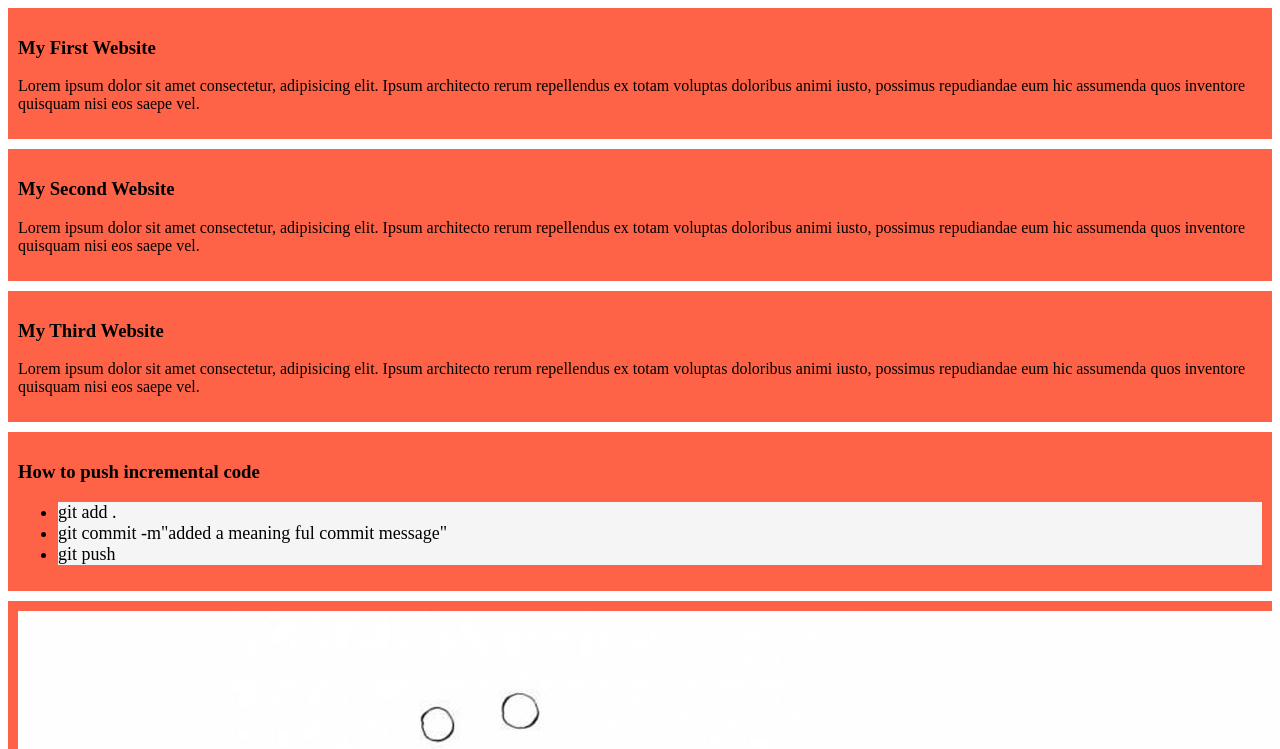
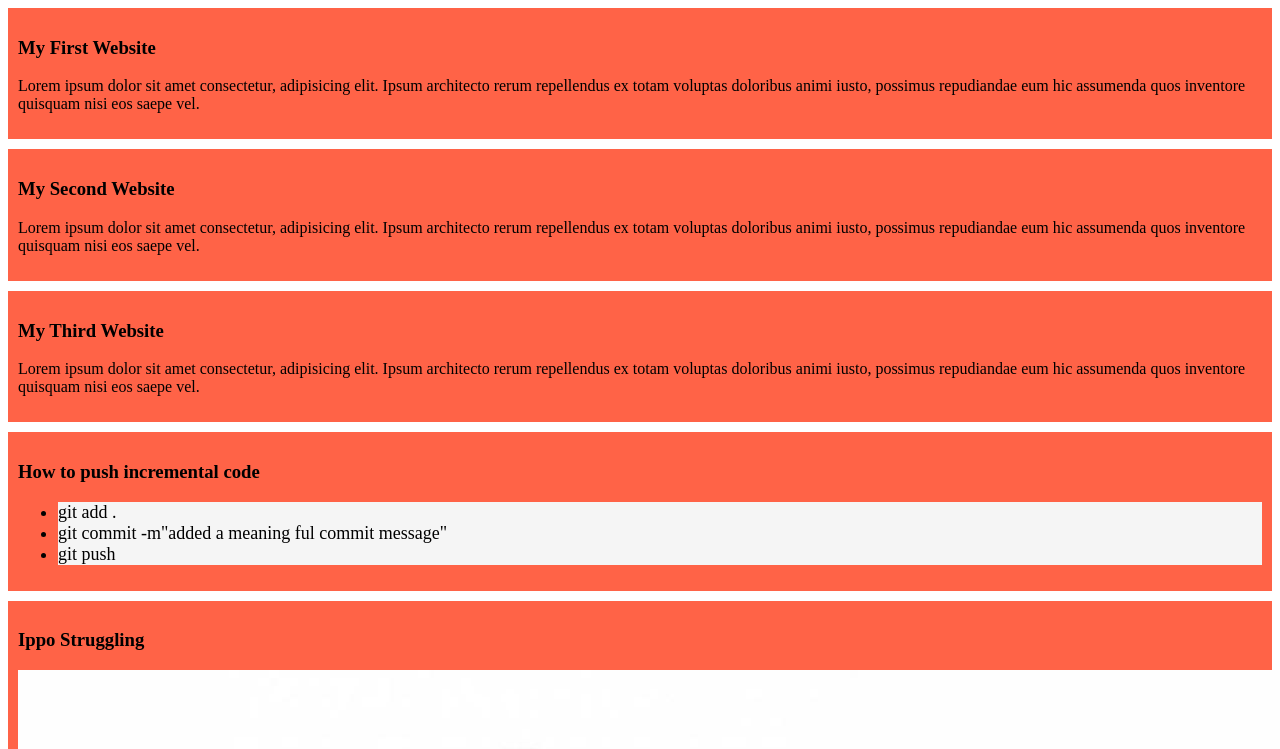
Before and after one commit to Hadron80/my-simple-website, a plain HTML site: page index.html in a window 1280 px wide. Shown: the top 749 px of the page. Drawn offline with Linux system fonts and the light colour scheme.

Commit message:
Error loading headline resolved

```diff
--- a/index.html
+++ b/index.html
@@ -28,6 +28,7 @@
         </ul>
     </div>
     <div>
+       <p> <h3>Ippo Struggling</h3></p>
         <img src="images/Ippo.jpg" alt="Something wrong">
     </div>
 </body>
```
